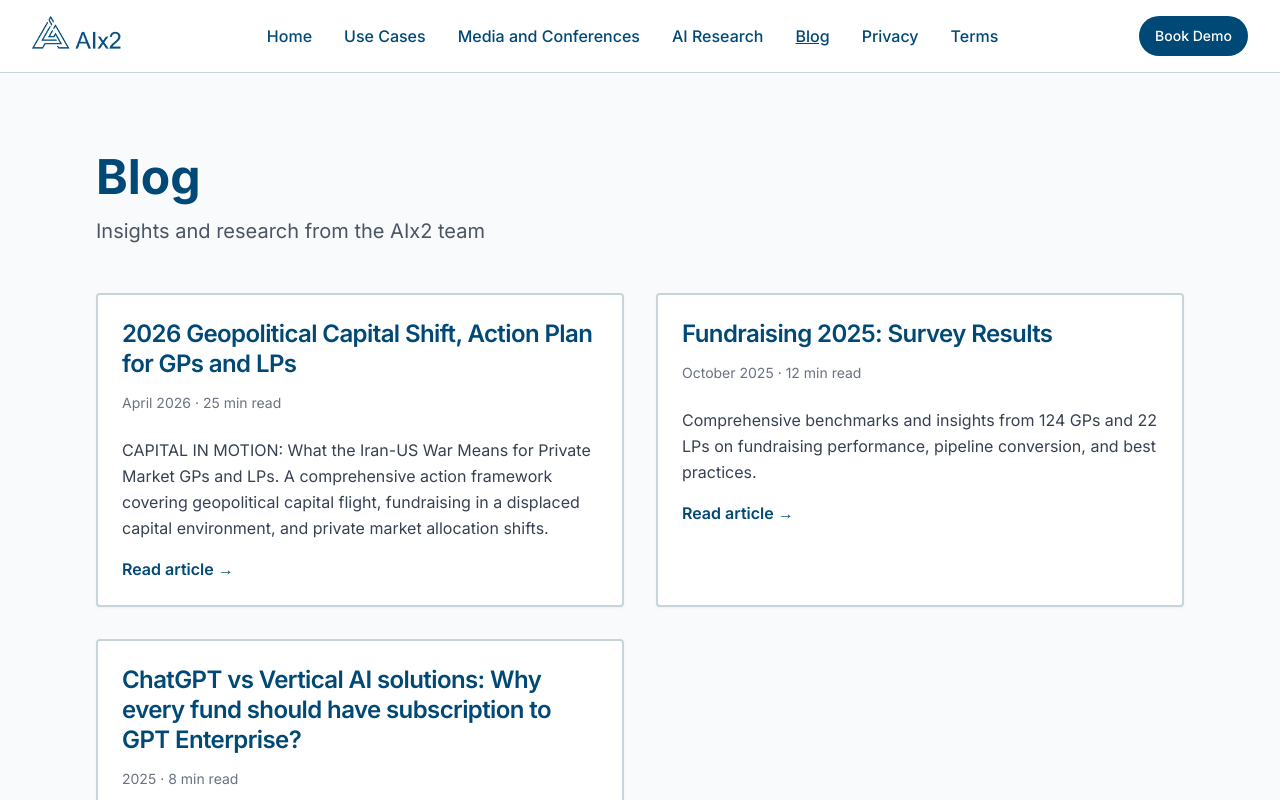
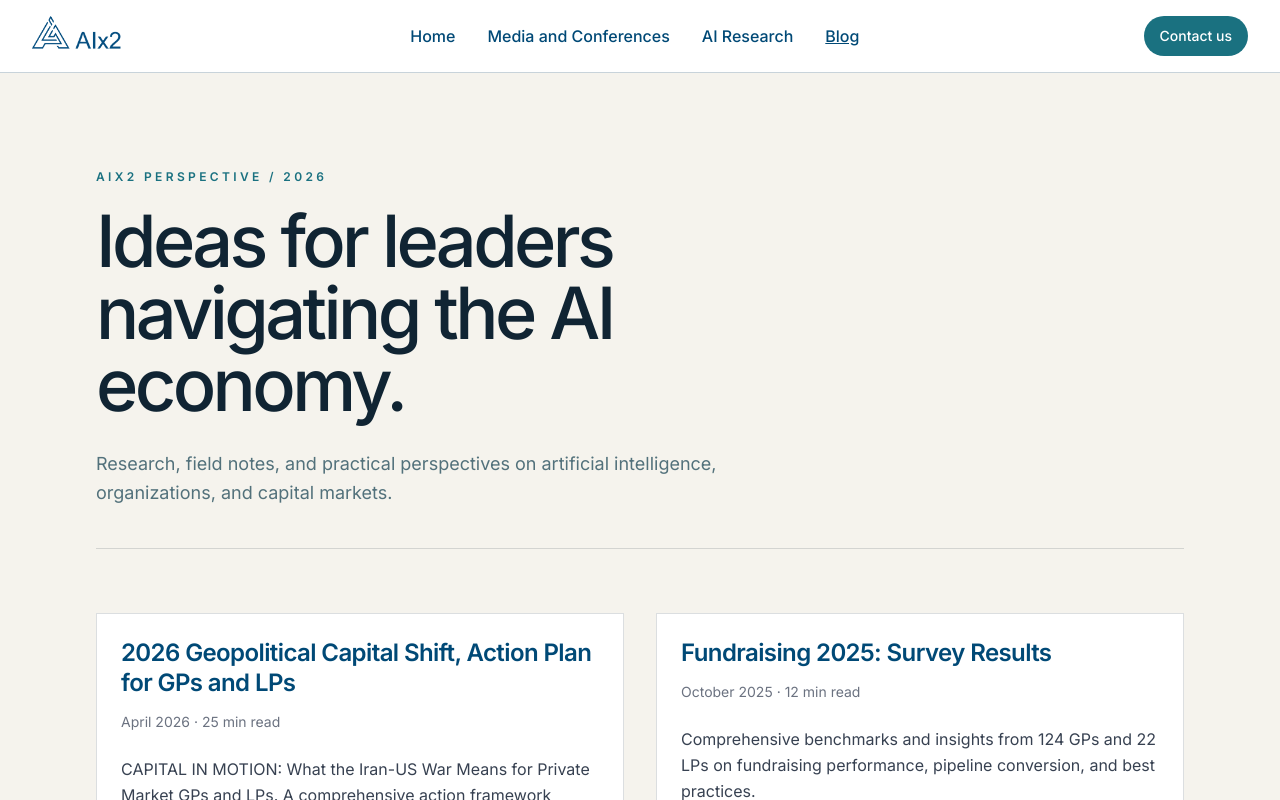
Before and after one commit to Mohammd-Rasouli/aix2-website, a Next.js app: page /blog in a window 1280 px wide. Shown: the top 800 px of the page. Built offline with nearby package versions, Linux system fonts and the light colour scheme.

Commit message:
Refine AIx2 editorial navigation and contact flows

```diff
--- a/app/blog/page.tsx
+++ b/app/blog/page.tsx
@@ -48,9 +48,6 @@ export default function Blog() {
             <Link href="/" className="text-[#004976] hover:text-[#003557] font-medium">
               Home
             </Link>
-            <Link href="/use-cases" className="text-[#004976] hover:text-[#003557] font-medium">
-              Use Cases
-            </Link>
             <Link href="/media" className="text-[#004976] hover:text-[#003557] font-medium">
               Media and Conferences
             </Link>
@@ -60,30 +57,25 @@ export default function Blog() {
             <Link href="/blog" className="text-[#004976] hover:text-[#003557] font-medium font-bold underline">
               Blog
             </Link>
-            <Link href="/privacy" className="text-[#004976] hover:text-[#003557] font-medium">
-              Privacy
-            </Link>
-            <Link href="/terms" className="text-[#004976] hover:text-[#003557] font-medium">
-              Terms
-            </Link>
           </nav>
-          <Link href="https://meetings.hubspot.com/aix2/aix2-team" target="_blank" rel="noopener noreferrer">
-            <Button className="bg-[#004976] hover:bg-[#003557] text-white rounded-full">Book Demo</Button>
-          </Link>
+          <a href="https://calendar.app.google/JSZzuAFvkoSdeeUw6" target="_blank" rel="noopener noreferrer">
+            <Button className="bg-[#1a7180] hover:bg-[#0f5d66] text-white rounded-full">Contact us</Button>
+          </a>
         </div>
       </header>
 
-      <main className="flex-1 py-12 md:py-20 bg-gray-50">
+      <main className="flex-1 bg-[#f5f3ed] py-16 md:py-24">
         <div className="container max-w-6xl">
-          <div className="mb-12">
-            <h1 className="text-4xl md:text-5xl font-bold text-[#004976] mb-4">Blog</h1>
-            <p className="text-xl text-gray-600">Insights and research from the AIx2 team</p>
+          <div className="mb-16 border-b border-[#102433]/15 pb-10">
+            <p className="mb-5 text-xs font-semibold uppercase tracking-[0.28em] text-[#1a7180]">AIx2 perspective / 2026</p>
+            <h1 className="max-w-3xl text-5xl font-medium leading-[1.02] tracking-[-0.05em] text-[#102433] md:text-7xl">Ideas for leaders navigating the AI economy.</h1>
+            <p className="mt-7 max-w-2xl text-lg leading-relaxed text-[#52717b]">Research, field notes, and practical perspectives on artificial intelligence, organizations, and capital markets.</p>
           </div>
 
           <div className="grid gap-8 md:grid-cols-2">
             {articles.map((article) => (
               <Link key={article.slug} href={`/blog/${article.slug}`}>
-                <Card className="h-full hover:shadow-xl transition-shadow duration-300 cursor-pointer border-2 hover:border-[#004976]">
+                <Card className="h-full rounded-none border border-[#102433]/15 bg-white shadow-none transition-all duration-300 hover:-translate-y-1 hover:border-[#1a7180] hover:shadow-xl">
                   <CardHeader>
                     <CardTitle className="text-2xl text-[#004976] mb-2 leading-tight">{article.title}</CardTitle>
                     <CardDescription className="text-sm text-gray-500">
--- a/app/globals.css
+++ b/app/globals.css
@@ -4,19 +4,19 @@
 
 @layer base {
   :root {
-    --background: 66 20% 96%;
-    --foreground: 204 39% 14%;
+    --background: 45 33% 97%;
+    --foreground: 210 38% 12%;
     --card: 0 0% 100%;
-    --card-foreground: 204 39% 14%;
+    --card-foreground: 210 38% 12%;
     --popover: 0 0% 100%;
     --popover-foreground: 204 39% 14%;
-    --primary: 204 39% 14%;
-    --primary-foreground: 66 20% 96%;
-    --secondary: 190 39% 88%;
-    --secondary-foreground: 204 39% 14%;
-    --muted: 190 18% 90%;
-    --muted-foreground: 199 20% 38%;
-    --accent: 190 63% 30%;
+    --primary: 210 38% 12%;
+    --primary-foreground: 45 33% 97%;
+    --secondary: 190 30% 88%;
+    --secondary-foreground: 210 38% 12%;
+    --muted: 45 15% 91%;
+    --muted-foreground: 210 18% 38%;
+    --accent: 181 43% 32%;
     --accent-foreground: 0 0% 100%;
     --destructive: 0 72% 51%;
     --destructive-foreground: 0 0% 100%;
--- a/app/media/page.tsx
+++ b/app/media/page.tsx
@@ -93,9 +93,6 @@ export default function Media() {
             <Link href="/" className="text-[#004976] hover:text-[#003557] font-medium">
               Home
             </Link>
-            <Link href="/use-cases" className="text-[#004976] hover:text-[#003557] font-medium">
-              Use Cases
-            </Link>
             <Link href="/media" className="text-[#004976] hover:text-[#003557] font-medium font-bold underline">
               Media and Conferences
             </Link>
@@ -105,16 +102,10 @@ export default function Media() {
             <Link href="/blog" className="text-[#004976] hover:text-[#003557] font-medium">
               Blog
             </Link>
-            <Link href="/privacy" className="text-[#004976] hover:text-[#003557] font-medium">
-              Privacy
-            </Link>
-            <Link href="/terms" className="text-[#004976] hover:text-[#003557] font-medium">
-              Terms
-            </Link>
           </nav>
-          <Link href="https://meetings.hubspot.com/aix2/aix2-team" target="_blank" rel="noopener noreferrer">
-            <Button className="bg-[#004976] hover:bg-[#003557] text-white rounded-full">Book Demo</Button>
-          </Link>
+          <a href="https://calendar.app.google/JSZzuAFvkoSdeeUw6" target="_blank" rel="noopener noreferrer">
+            <Button className="bg-[#1a7180] hover:bg-[#0f5d66] text-white rounded-full">Contact us</Button>
+          </a>
         </div>
       </header>
 
@@ -133,7 +124,7 @@ export default function Media() {
 
               <p className="text-[#004976] font-medium">
                 <Link
-                  href="https://meetings.hubspot.com/aix2/aix2-team"
+                  href="https://calendar.app.google/JSZzuAFvkoSdeeUw6"
                   target="_blank"
                   rel="noopener noreferrer"
                   className="text-[#004976] hover:text-[#003557] underline"
@@ -620,8 +611,7 @@ export default function Media() {
                   <div className="p-6">
                     <h3 className="text-lg font-semibold text-[#004976] mb-3">Session 1</h3>
                     <p className="text-gray-700 text-sm mb-2">
-                      <strong>Speakers:</strong> Praveen Akkiraju (Insight Partners, Managing Director), Amit Garg (Tau
-                      Ventures, Managing Partner), Mohammad Rasouli (AIx2, CEO)
+<strong>Speakers:</strong> Praveen Akkiraju (Insight Partners, Managing Director), Mohammad Rasouli (AIx2, CEO)
                     </p>
                     <p className="text-gray-500 text-sm italic">Video coming soon</p>
                   </div>
@@ -817,7 +807,7 @@ export default function Media() {
             </div>
 
             <div className="mt-16 text-center">
-              <Link href="https://meetings.hubspot.com/aix2/aix2-team" target="_blank" rel="noopener noreferrer">
+              <Link href="https://calendar.app.google/JSZzuAFvkoSdeeUw6" target="_blank" rel="noopener noreferrer">
                 <Button className="bg-[#004976] hover:bg-[#003557] text-white px-8 py-3 text-lg font-medium rounded-full">
                   Book a Consultation
                 </Button>
--- a/app/page.tsx
+++ b/app/page.tsx
@@ -28,7 +28,7 @@ function Header() {
           <Link href="/research" className="transition hover:text-white">AI Research</Link>
           <Link href="/blog" className="transition hover:text-white">Blog</Link>
         </nav>
-        <a href="mailto:admin@aix2.ai">
+        <a href="https://calendar.app.google/JSZzuAFvkoSdeeUw6">
           <Button className="rounded-full bg-[#d7e8ee] px-5 text-[#071b2b] hover:bg-white">Contact us <ArrowUpRight data-icon="inline-end" /></Button>
         </a>
       </div>
@@ -50,7 +50,7 @@ export default function Home() {
               <h1 className="max-w-4xl text-5xl font-medium leading-[1.02] tracking-[-0.04em] md:text-7xl lg:text-[6.7rem]">Transform the organization.<br /><span className="text-[#a8d7dc]">Connect to capital.</span></h1>
               <div className="mt-12 grid max-w-4xl gap-8 border-t border-white/20 pt-8 md:grid-cols-[1fr_280px]">
                 <p className="max-w-2xl text-xl leading-relaxed text-white/75 md:text-2xl">AIx2 works with leadership teams to turn artificial intelligence into operating advantage, stronger decisions, and measurable enterprise value — connected to the capital market.</p>
-                <div className="flex items-end"><a href="mailto:admin@aix2.ai"><Button className="rounded-full bg-[#d7e8ee] px-7 py-6 text-base text-[#071b2b] hover:bg-white">Start a conversation <ArrowUpRight data-icon="inline-end" /></Button></a></div>
+                <div className="flex items-end"><a href="https://calendar.app.google/JSZzuAFvkoSdeeUw6"><Button className="rounded-full bg-[#d7e8ee] px-7 py-6 text-base text-[#071b2b] hover:bg-white">Start a conversation <ArrowUpRight data-icon="inline-end" /></Button></a></div>
               </div>
             </div>
             <div className="mt-20 grid max-w-5xl grid-cols-2 border-y border-white/20 md:grid-cols-4">
@@ -76,7 +76,7 @@ export default function Home() {
 
         <section className="overflow-hidden bg-white py-14"><div className="mx-auto max-w-7xl px-6 lg:px-10"><p className="mb-8 text-xs font-semibold uppercase tracking-[0.25em] text-[#52717b]">Trusted by leaders building what comes next</p></div><div className="flex w-max animate-scroll-seamless">{[...clientLogos, ...clientLogos, ...clientLogos].map(([src, alt], index) => <div key={`${src}-${index}`} className="flex h-20 w-52 items-center justify-center px-8"><Image src={src} alt={alt} width={140} height={60} className="h-12 w-auto object-contain grayscale opacity-65" /></div>)}</div></section>
 
-        <section className="bg-[#d7e8ee] py-20 lg:py-28"><div className="mx-auto grid max-w-7xl gap-10 px-6 lg:grid-cols-[1fr_1.3fr] lg:px-10"><p className="text-xs font-semibold uppercase tracking-[0.25em] text-[#52717b]">The next chapter</p><div><h2 className="max-w-4xl text-4xl font-medium leading-tight tracking-[-0.04em] md:text-6xl">The organizations that lead with AI will shape the markets around them.</h2><div className="mt-10 flex flex-wrap gap-4"><a href="mailto:admin@aix2.ai"><Button className="rounded-full bg-[#071b2b] px-7 py-6 text-white hover:bg-[#12334a]">Contact us <ArrowUpRight data-icon="inline-end" /></Button></a><Link href="/research"><Button variant="outline" className="rounded-full border-[#071b2b]/30 px-7 py-6 text-[#071b2b] hover:bg-white">Explore our research</Button></Link></div></div></div></section>
+        <section className="bg-[#d7e8ee] py-20 lg:py-28"><div className="mx-auto grid max-w-7xl gap-10 px-6 lg:grid-cols-[1fr_1.3fr] lg:px-10"><p className="text-xs font-semibold uppercase tracking-[0.25em] text-[#52717b]">The next chapter</p><div><h2 className="max-w-4xl text-4xl font-medium leading-tight tracking-[-0.04em] md:text-6xl">The organizations that lead with AI will shape the markets around them.</h2><div className="mt-10 flex flex-wrap gap-4"><a href="https://calendar.app.google/JSZzuAFvkoSdeeUw6"><Button className="rounded-full bg-[#071b2b] px-7 py-6 text-white hover:bg-[#12334a]">Contact us <ArrowUpRight data-icon="inline-end" /></Button></a><Link href="/research"><Button variant="outline" className="rounded-full border-[#071b2b]/30 px-7 py-6 text-[#071b2b] hover:bg-white">Explore our research</Button></Link></div></div></div></section>
       </main>
       <footer className="bg-[#071b2b] py-10 text-white"><div className="mx-auto flex max-w-7xl flex-col justify-between gap-5 px-6 text-sm text-white/60 md:flex-row lg:px-10"><p>© {new Date().getFullYear()} AIx2. Intelligence for what comes next.</p><div className="flex gap-6"><Link href="/privacy" className="hover:text-white">Privacy</Link><Link href="/terms" className="hover:text-white">Terms</Link></div></div></footer>
     </div>
--- a/app/research/page.tsx
+++ b/app/research/page.tsx
@@ -20,9 +20,6 @@ export default function Research() {
             <Link href="/" className="text-[#004976] hover:text-[#003557] font-medium">
               Home
             </Link>
-            <Link href="/use-cases" className="text-[#004976] hover:text-[#003557] font-medium">
-              Use Cases
-            </Link>
             <Link href="/media" className="text-[#004976] hover:text-[#003557] font-medium">
               Media and Conferences
             </Link>
@@ -32,16 +29,10 @@ export default function Research() {
             <Link href="/blog" className="text-[#004976] hover:text-[#003557] font-medium">
               Blog
             </Link>
-            <Link href="/privacy" className="text-[#004976] hover:text-[#003557] font-medium">
-              Privacy
-            </Link>
-            <Link href="/terms" className="text-[#004976] hover:text-[#003557] font-medium">
-              Terms
-            </Link>
           </nav>
-          <Link href="https://meetings.hubspot.com/aix2/aix2-team" target="_blank" rel="noopener noreferrer">
-            <Button className="bg-[#004976] hover:bg-[#003557] text-white rounded-full">Book Demo</Button>
-          </Link>
+          <a href="https://calendar.app.google/JSZzuAFvkoSdeeUw6" target="_blank" rel="noopener noreferrer">
+            <Button className="bg-[#1a7180] hover:bg-[#0f5d66] text-white rounded-full">Contact us</Button>
+          </a>
         </div>
       </header>
 
@@ -72,7 +63,7 @@ export default function Research() {
 
               <p className="text-[#004976] font-medium">
                 <Link
-                  href="https://meetings.hubspot.com/aix2/aix2-team"
+                  href="https://calendar.app.google/JSZzuAFvkoSdeeUw6"
                   target="_blank"
                   rel="noopener noreferrer"
                   className="text-[#004976] hover:text-[#003557] underline"
@@ -150,7 +141,7 @@ export default function Research() {
             </div>
 
             <div className="mt-16 text-center">
-              <Link href="https://meetings.hubspot.com/aix2/aix2-team" target="_blank" rel="noopener noreferrer">
+              <Link href="https://calendar.app.google/JSZzuAFvkoSdeeUw6" target="_blank" rel="noopener noreferrer">
                 <Button className="bg-[#004976] hover:bg-[#003557] text-white px-8 py-3 text-lg font-medium rounded-full">
                   Book a Research Consultation
                 </Button>
```
